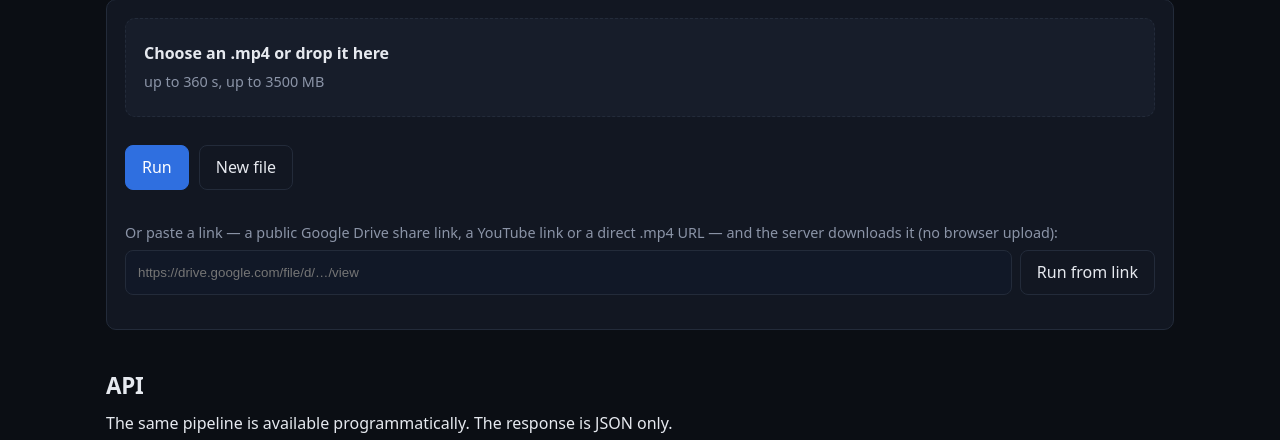
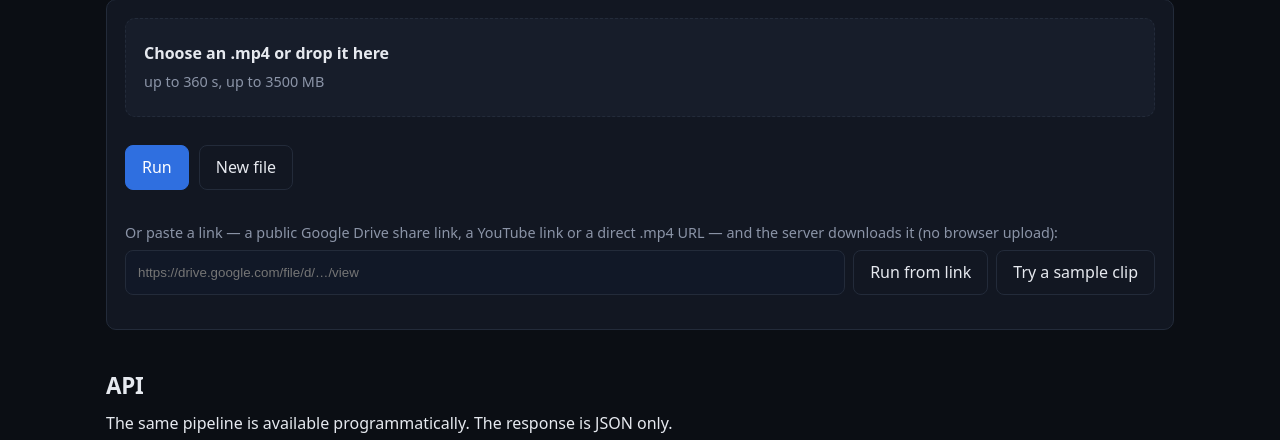
Before and after one commit to TERMINATOOOOOOOr/Zadaniye, a FastAPI app: page /demo in a window 1280 px wide. Shown: the part 262-702 px from the top of the page. Run offline with FastAPI, Linux system fonts and the light colour scheme.

Commit message:
Demo: one-click sample clip hosted on the site

```diff
--- a/site/static/js/demo.js
+++ b/site/static/js/demo.js
@@ -72,6 +72,11 @@
 
   var urlInput = document.getElementById('demo-url');
   var urlRun = document.getElementById('demo-url-run');
+  var urlSample = document.getElementById('demo-url-sample');
+  if (urlSample) urlSample.addEventListener('click', function () {
+    urlInput.value = location.origin + '/static/media/sample_C3905_60s.mp4';
+    urlRun.click();
+  });
   if (urlRun) urlRun.addEventListener('click', function () {
     var u = (urlInput.value || '').trim();
     say('');
--- a/site/templates/demo.html
+++ b/site/templates/demo.html
@@ -29,6 +29,7 @@
     <div class="actions" style="display:flex;gap:8px;flex-wrap:wrap;margin-top:6px">
       <input id="demo-url" type="url" placeholder="https://drive.google.com/file/d/…/view" style="flex:1;min-width:240px;padding:10px 12px;border-radius:8px;border:1px solid var(--border, #334);background:var(--bg2, #111827);color:inherit">
       <button class="btn" type="button" id="demo-url-run">Run from link</button>
+      <button class="btn" type="button" id="demo-url-sample" title="60 s of one sample video at 1080p, hosted on this site">Try a sample clip</button>
     </div>
   </div>
   <p class="note warn" id="demo-msg" hidden></p>
```
Also changed, not shown: 1 other file.
